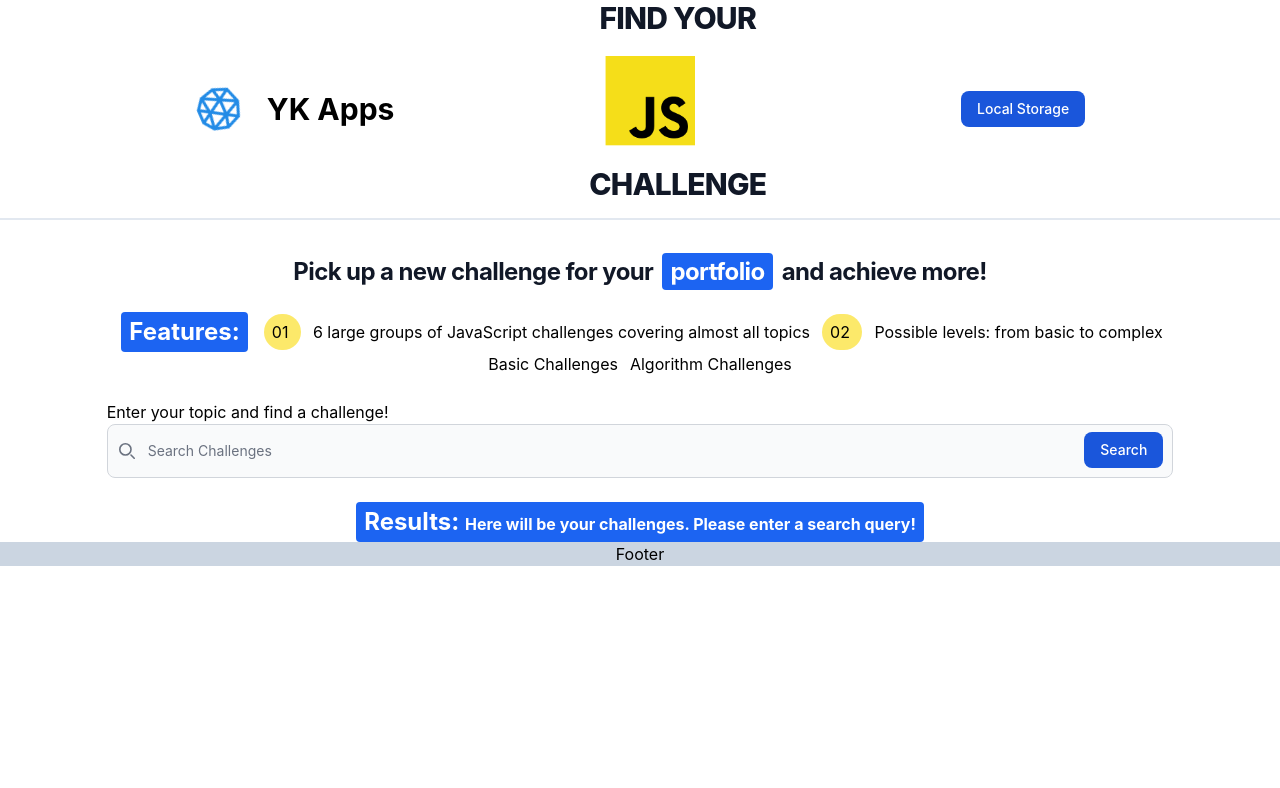
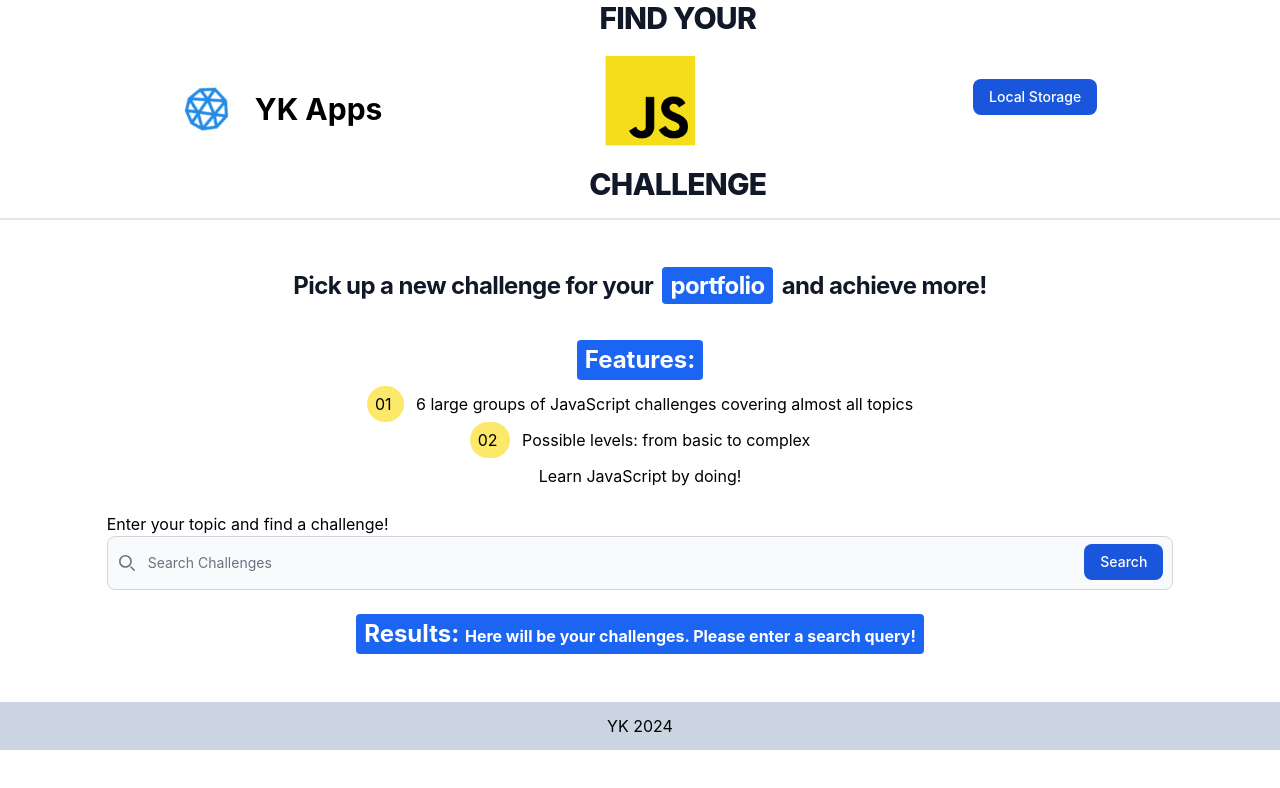
Before and after one commit to GreenCatInForest/choose-your-challenge-app, a React (Create React App) app: page / in a window 1280 px wide. Shown: the top 788 px of the page. Built offline with nearby package versions, Linux system fonts and the light colour scheme.

Commit message:
styled app

```diff
--- a/src/components/Challenges.js
+++ b/src/components/Challenges.js
@@ -69,7 +69,7 @@ export const Challenges = ({
 
   return (
     <div className="flex-col flex-wrap text-center w-11/12 mx-auto">
-      <nav className="navChallengesPages flex sm:flex-col md:flex-row text-center items-center justify-center gap-6">
+      <nav className="navChallengesPages flex sm:flex-col md:flex-row text-center flex-wrap items-center justify-center gap-6">
         <p className="px-2 py-1 mx-1 text-white font-bold bg-blue-600 rounded dark:bg-blue-500 text-xl md:text-2xl lg:text-2xl">
           Results:{" "}
           {pages.length > 0 ? (
@@ -81,7 +81,7 @@ export const Challenges = ({
           )}
         </p>
         {pages.map((page, index) => (
-          <ul key={index}>
+          <ul key={index} className="flex flex-row flex-wrap">
             <li>
               <button
                 className=" py-2 px-4 my-4 rounded-full  hover:shadow-md hover:shadow-slate-400  border-b-8 border-slate-600 border-opacity-20 hover:border-opacity-100 hover:border-slate-400"
--- a/src/components/Footer.js
+++ b/src/components/Footer.js
@@ -37,8 +37,8 @@ export const Footer = () => {
   // challengeLists(testDatas, 10);
 
   return (
-    <div className="flex-col flex-wrap text-center w-full mx-auto bg-slate-300">
-      Footer
+    <div className="flex-col flex-wrap text-center w-full mx-auto bg-slate-300 py-3 mt-12">
+      YK 2024
     </div>
   );
 };
--- a/src/components/Form.js
+++ b/src/components/Form.js
@@ -44,7 +44,7 @@ export const Form = ({ searchQuery, setSearchQuery }) => {
             type="search"
             onChange={handleChange}
             id="default-search"
-            className="block w-full p-4 ps-10 text-sm text-gray-900 border border-gray-300 rounded-lg bg-gray-50 focus:ring-blue-500 focus:border-blue-500 dark:bg-gray-700 dark:border-gray-600 dark:placeholder-gray-400 dark:text-white dark:focus:ring-blue-500 dark:focus:border-blue-500"
+            className="w-full p-4 ps-10 text-sm text-gray-900 border border-gray-300 rounded-lg bg-gray-50 focus:ring-blue-500 focus:border-blue-500 dark:bg-gray-700 dark:border-gray-600 dark:placeholder-gray-400 dark:text-white dark:focus:ring-blue-500 dark:focus:border-blue-500"
             placeholder="Search Challenges"
             required
           ></input>
--- a/src/components/Header.js
+++ b/src/components/Header.js
@@ -4,8 +4,8 @@ import polygonMeshImg from "../assets/images/icons8-mesh-100.png";
 export const Header = () => {
   return (
     <div className="flex flex-col justify-center text-center gap-3 w-full">
-      <nav className="navbarHeader flex flex-col sm:flex-row justify-evenly items-center border-b-2 border-solid border-slate-200">
-        <div className="logo flex flex-row justify-center items-center gap-6">
+      <nav className="navbarHeader flex flex-col sm:flex-row justify-evenly items-center border-b-2 border-solid border-slate-200 gap-6">
+        <div className="logo flex flex-col sm:flex-row justify-center items-center gap-6">
           <img
             src={polygonMeshImg}
             alt="polygon Mesh Icon"
@@ -24,16 +24,14 @@ export const Header = () => {
         </div>
         <button
           type="button"
-          className="text-white bg-blue-700 hover:bg-blue-800 focus:ring-4 focus:outline-none focus:ring-blue-300 font-medium rounded-lg text-sm px-4 py-2 dark:bg-blue-600 dark:hover:bg-blue-700 dark:focus:ring-blue-800"
+          className="text-white bg-blue-700 hover:bg-blue-800 focus:ring-4 focus:outline-none focus:ring-blue-300 font-medium rounded-lg text-sm px-4 py-2 dark:bg-blue-600 dark:hover:bg-blue-700 dark:focus:ring-blue-800 mb-6"
+          onClick={alert("Will be implemented soon!")}
         >
           Local Storage
         </button>
       </nav>
       <ul className="title my-6 text-center text-xl font-bold flex flex-col gap-6 leading-none tracking-tight text-gray-900 md:text-2xl lg:text-2xl  dark:text-white">
-        {/* <li className="flex flex-row justify-center items-center gap-6">
-          <h2 className="">Practice your JS skills now</h2>
-        </li> */}
-        <li>
+        <li className="leading-[2.5]">
           <h3>
             Pick up a new challenge for your{" "}
             <mark className="px-2 py-1 mx-1 text-white bg-blue-600 rounded dark:bg-blue-500">
--- a/src/components/Main.js
+++ b/src/components/Main.js
@@ -9,8 +9,8 @@ export const Main = () => {
   const [searchQuery, setSearchQuery] = useState("");
   return (
     <main>
-      <div className="features flex flex-col sm:flex-row  justify-center items-center first-line:items-center gap-3 text-center">
-        <h2 className="px-2 py-1 mx-1 text-white font-bold bg-blue-600 rounded dark:bg-blue-500 text-xl md:text-2xl lg:text-2xl">
+      <div className="features flex flex-col justify-center items-center first-line:items-center gap-3 text-center">
+        <h2 className="px-2 py-1 mx-2 text-white font-bold bg-blue-600 rounded dark:bg-blue-500 text-xl md:text-2xl lg:text-2xl">
           Features:
         </h2>
         <p>
@@ -29,9 +29,10 @@ export const Main = () => {
         </p>
         {/* <p>Learn JavaScript by doing</p> */}
       </div>
-      <ul className="flex flex-col sm:flex-row justify-center items-center gap-3">
-        <li>Basic Challenges</li>
-        <li>Algorithm Challenges</li>
+      <ul className="flex flex-col sm:flex-row justify-center items-center gap-3 mt-3">
+        <p>Learn JavaScript by doing!</p>
+        {/* <li>Basic Challenges</li>
+        <li>Algorithm Challenges</li> */}
       </ul>
       <Form searchQuery={searchQuery} setSearchQuery={setSearchQuery} />
       <Challenges
```
